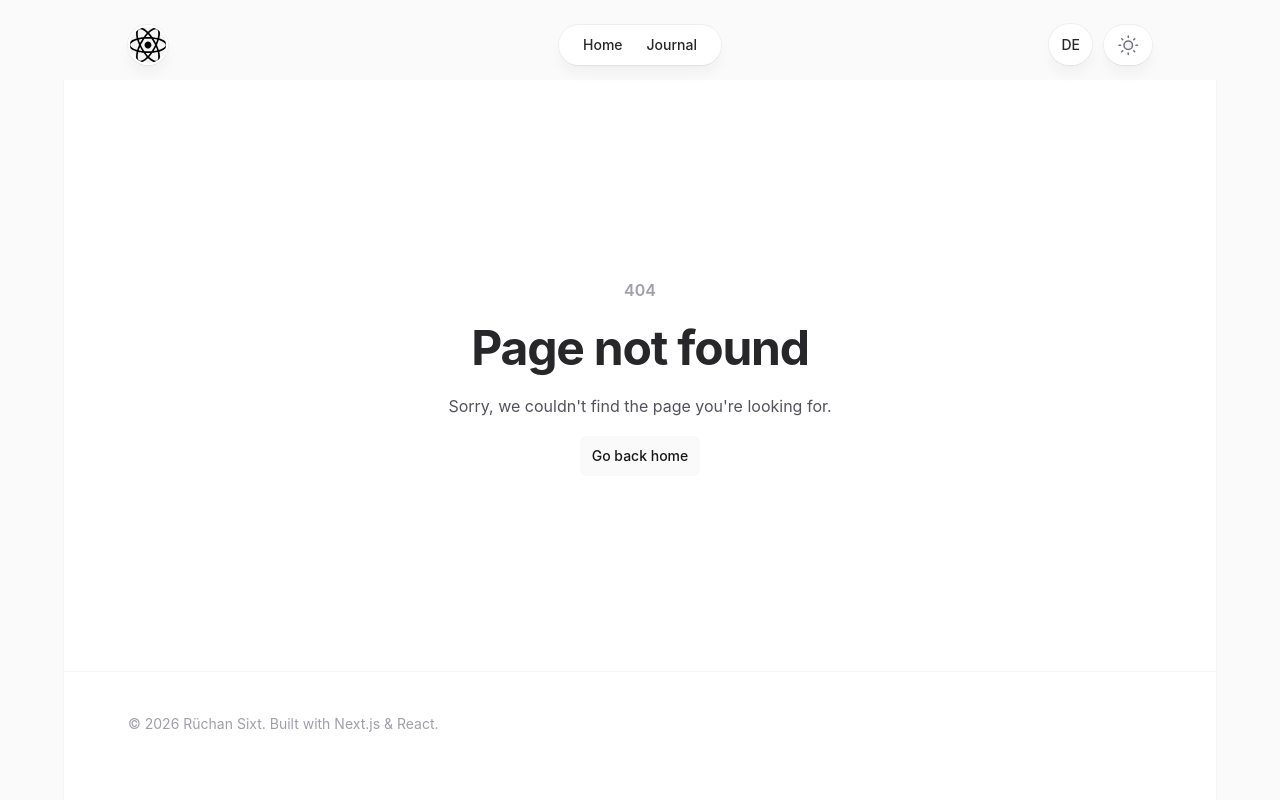
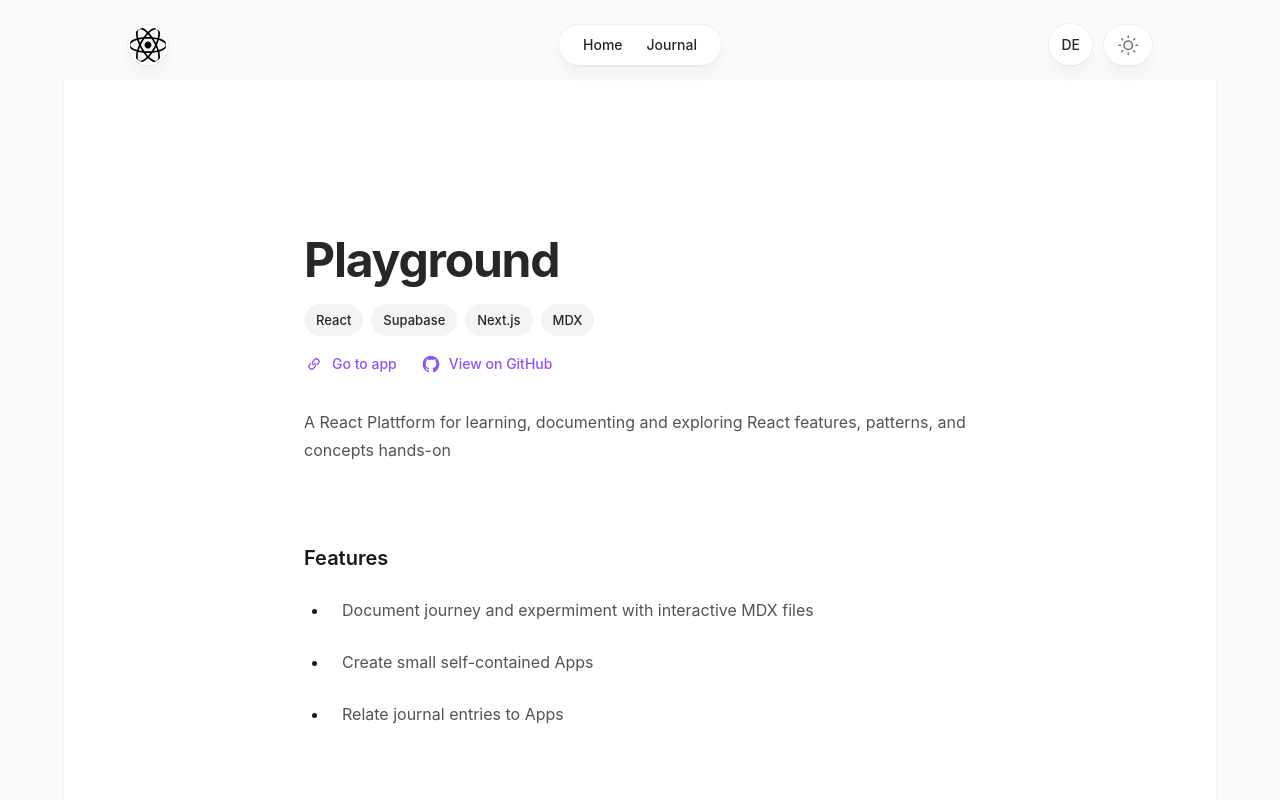
Before and after one commit to richi-sixt/react-playground, a Next.js app: page /apps/playground in a window 1280 px wide. Before the commit this address had no page. Shown: the top 800 px of the page. Built offline with nearby package versions, Linux system fonts and the light colour scheme.

Commit message:
new old app

```diff
--- a/public/api/projects.json
+++ b/public/api/projects.json
@@ -30,6 +30,21 @@
     "category": "games"
   },
   {
+    "slug": "playground",
+    "title": "Playground",
+    "description": "A React Plattform for learning, documenting and exploring React features, patterns, and concepts hands-on",
+    "tech": [
+      "React",
+      "Supabase",
+      "Next.js",
+      "MDX"
+    ],
+    "url": "https://playground.sixt.services/",
+    "github": "https://github.com/richi-sixt/react-playground",
+    "date": "2025-03-02",
+    "category": "tools"
+  },
+  {
     "slug": "tic-tac-toe",
     "title": "Tic Tac Toe",
     "description": "Classic two-player game with move history and time travel. Built following the official React tutorial.",
--- /dev/null
+++ b/src/app/apps/playground/MdxContent.tsx
@@ -0,0 +1,10 @@
+'use client'
+
+import { useTranslation } from '@/i18n'
+import ContentEn from './page.en.mdx'
+import ContentDe from './page.de.mdx'
+
+export function MdxContent() {
+  const { locale } = useTranslation()
+  return locale === 'de' ? <ContentDe /> : <ContentEn />
+}
--- /dev/null
+++ b/src/app/apps/playground/page.de.mdx
@@ -0,0 +1,14 @@
+Eine React-Plattform zum Lernen, Dokumentieren und praktischen Erkunden von React-Features, Patterns und Konzepten.
+
+## Features
+
+- Dokumentation der eigenen Lernreise und Experimentieren mit interaktiven MDX-Dateien
+- Erstellung kleiner, in sich geschlossener Apps
+- Verknüpfung von Journal-Einträgen mit Apps
+
+## Technische Details
+
+Erstellt mit dem Next.js App Router und statisch exportiert.
+Die Inhalte werden in MDX-Dateien verfasst, die über ein privates Git-Submodul verwaltet werden. Dadurch bleibt das öffentliche Repository sauber, während persönliche Inhalte getrennt gehalten werden.
+Für das Styling wird Tailwind CSS verwendet, und next-themes sorgt für den Dark Mode.
+Multiplayer-Spiele (Räume) werden mit Supabase umgesetzt.
--- /dev/null
+++ b/src/app/apps/playground/page.en.mdx
@@ -0,0 +1,25 @@
+export const app = {
+  title: 'Playground',
+  description:
+    'A React Plattform for learning, documenting and exploring React features, patterns, and concepts hands-on',
+  tech: ['React', 'Supabase', 'Next.js', 'MDX'],
+  url: 'https://playground.sixt.services/',
+  github: 'https://github.com/richi-sixt/react-playground',
+  date: '2025-03-02',
+  category: 'tools',
+}
+
+A React Plattform for learning, documenting and exploring React features, patterns, and concepts hands-on
+
+## Features
+
+- Document journey and expermiment with interactive MDX files
+- Create small self-contained Apps
+- Relate journal entries to Apps
+
+## Technical details
+
+Built with Next.js App Router and statically exported.
+Content is authored in MDX files managed through a private git submodule, allowing the public repository to remain clean while keeping personal content separate.
+The site uses Tailwind CSS for styling and next-themes for dark mode.
+Multiplayer games (rooms) are powered with supabase
--- /dev/null
+++ b/src/app/apps/playground/page.tsx
@@ -0,0 +1,18 @@
+import { AppDetailLayout } from '@/components/AppDetailLayout'
+import { MdxContent } from './MdxContent'
+import { app as baseApp } from './page.en.mdx'
+
+const app = { ...baseApp, slug: 'playground' }
+
+export const metadata = {
+  title: app.title,
+  description: app.description,
+}
+
+export default async function CalisthenicsProgressionPage() {
+  return (
+    <AppDetailLayout app={app}>
+      <MdxContent />
+    </AppDetailLayout>
+  )
+}
--- a/src/i18n/translations/de.ts
+++ b/src/i18n/translations/de.ts
@@ -53,6 +53,9 @@ const de: Record<keyof typeof en, string> & Record<string, string> = {
   'app.digital-handshake.title': 'Digital Handshake',
   'app.digital-handshake.description':
     'Eine pers\u00F6nliche Portfolio-Website, erstellt mit Next.js, React, TypeScript und Tailwind CSS \u2014 statisch exportiert und mit MDX-Inhalten.',
+  'app.playground.title': 'Playground',
+  'app.playground.description':
+    'Eine React-Plattform zum Lernen, Dokumentieren und praktischen Erkunden von React-Features, Patterns und Konzepten.',
 
   // Journal detail titles & descriptions
   'journal.hydration-fix.title': 'Hydration-Mismatch im Memory-Spiel beheben',
```
Also changed, not shown: .claude/launch.json (added), .claude/plans/snoopy-purring-jellyfish.md (added).
